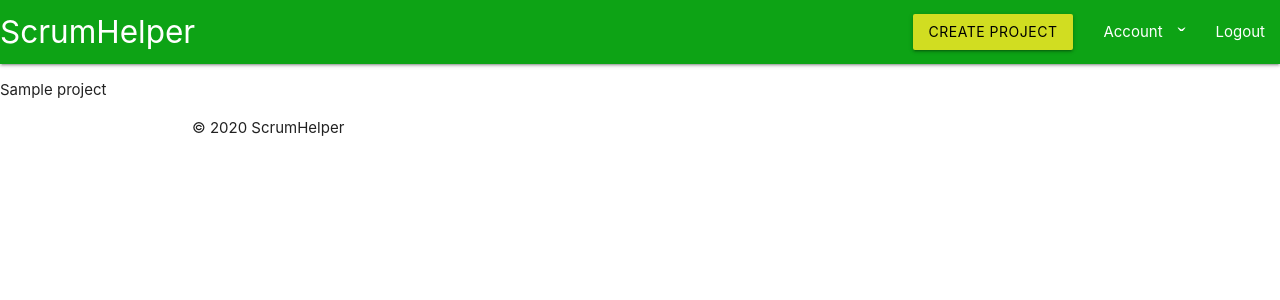
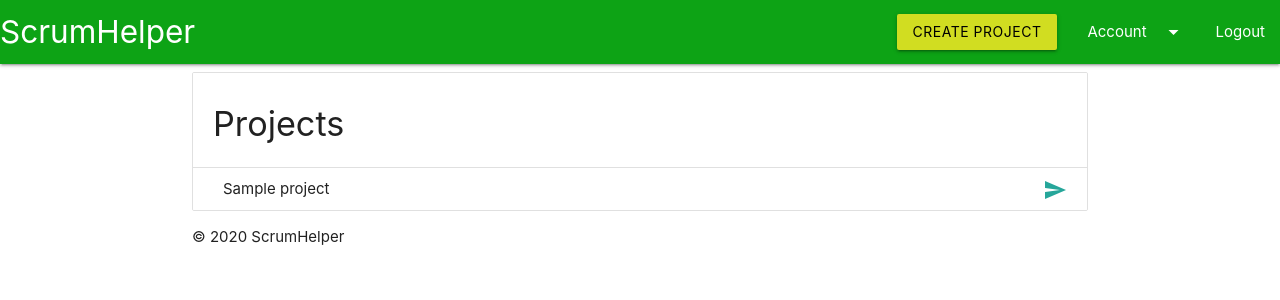
Before and after one commit to nalevi/project_django, a Django app: page /projects/ in a window 1280 px wide. Shown: the top 300 px of the page. Run offline with Django 3.2, Linux system fonts and the light colour scheme; a user stored in the database is signed in; tables that the repository leaves empty hold one stand-in row (values such as "Sample post").

Commit message:
project listázás + pagiantion

```diff
--- a/ScrumHelper/ScrumHelper/templates/ScrumHelper/base.html
+++ b/ScrumHelper/ScrumHelper/templates/ScrumHelper/base.html
@@ -36,7 +36,7 @@
         <!-- Dropdown Structure -->
         {% if user.is_authenticated %}
         <ul id="dropdown1" class="dropdown-content">
-            <li><a href="{% url 'users:detail'  user.id %}" class="p-r-none">Profile</a></li>
+            <li><a href="{% url 'users:detail'  user.id %}" class="p-r-none"><i class="material-icons left">account_circle</i>Profile</a></li>
             <li><a href="#!">Timesheet</a></li>
             <li class="divider"></li>
             <li><a href="#!">My open issues</a></li>
@@ -49,7 +49,7 @@
               <a href="{% url 'users:index' %}" class="brand-logo left">ScrumHelper</a>
               <ul id="nav-mobile" class="right hide-on-med-and-down">
                 {% block navbar_create %}{% endblock %}
-                <li><a class="dropdown-trigger" href="#!" data-target="dropdown1">Account <i class="material-icons right">ˇ</i></a></li>
+                <li><a class="dropdown-trigger" href="#!" data-target="dropdown1">Account <i class="material-icons right">arrow_drop_down</i></a></li>
                 <li><a href="{% url 'login:logout' %}" method="POST" action="{% url 'login:logout' %}">Logout</a></li>
               </ul>
             </div>
--- a/ScrumHelper/projects/templates/projects/index.html
+++ b/ScrumHelper/projects/templates/projects/index.html
@@ -8,13 +8,40 @@
 {% endblock %}
 
 {% block content %}
-    {% if project_list %}
-        <ul>
-        {% for proj in project_list %}
-            <li>{{ proj.name }}</li>
-        {% endfor %}
-        </ul>
-    {% else %}
-        <p>There are no available projects.</p>
-    {% endif %}
+    <div class="container">
+        {% if projects %}
+            <ul class="collection with-header">
+                <li class="collection-header"><h4>Projects</h4></li>
+            {% for proj in projects %}
+                <li class="collection-item">{{ proj.name }}<a href="{% url 'projects:detail' proj.id %}" class="secondary-content"><i class="material-icons">send</i></a></li>
+            {% endfor %}
+            </ul>
+        {% else %}
+            <p>There are no available projects.</p>
+        {% endif %}
+
+        {% if projects.has_other_pages %}
+            <ul class="pagination">
+                {% if projects.has_previous %}
+                    <li class="waves-effect"><a href="?page={{ projects.previous_page_number }}"><i class="material-icons">chevron_left</i></a></li>
+                {% else %}
+                    <li class="disabled"><i class="material-icons">chevron_left</i></a></li>
+                {% endif %}
+
+                {% for i in projects.paginator.page_range %}
+                    {% if projects.number == i %}
+                        <li class="active">{{ i }}</a></li>
+                    {% else %}
+                        <li class="waves-effect"><a href="?page={{ i }}">{{ i }}</a></li>
+                    {% endif %}
+                {% endfor %}
+
+                {% if projects.has_next %}
+                    <li class="waves-effect"><a href="?page={{ projects.next_page_number }}"><i class="material-icons">chevron_right</i></a></li>
+                {% else %}
+                    <li class="disabled"><span><i class="material-icons">chevron_right</i></span></li>
+                {% endif %}
+            </ul>
+        {% endif %}
+    </div>
 {% endblock %}
--- a/ScrumHelper/projects/views.py
+++ b/ScrumHelper/projects/views.py
@@ -1,12 +1,19 @@
 from django.shortcuts import render, redirect, get_object_or_404
+from django.core.paginator import Paginator
 
 from .models import Project
 from .forms import CreateProjectForm
 
 def index(request):
     projects_list = Project.objects.all()
+    paginator = Paginator(projects_list, 5)
+
+    page_number = request.GET.get('page',1)
+    projects = paginator.get_page(page_number)
+
     context = {
         'project_list': projects_list,
+        'projects': projects,
     }
     return render(request, 'projects/index.html', context)
 
```
